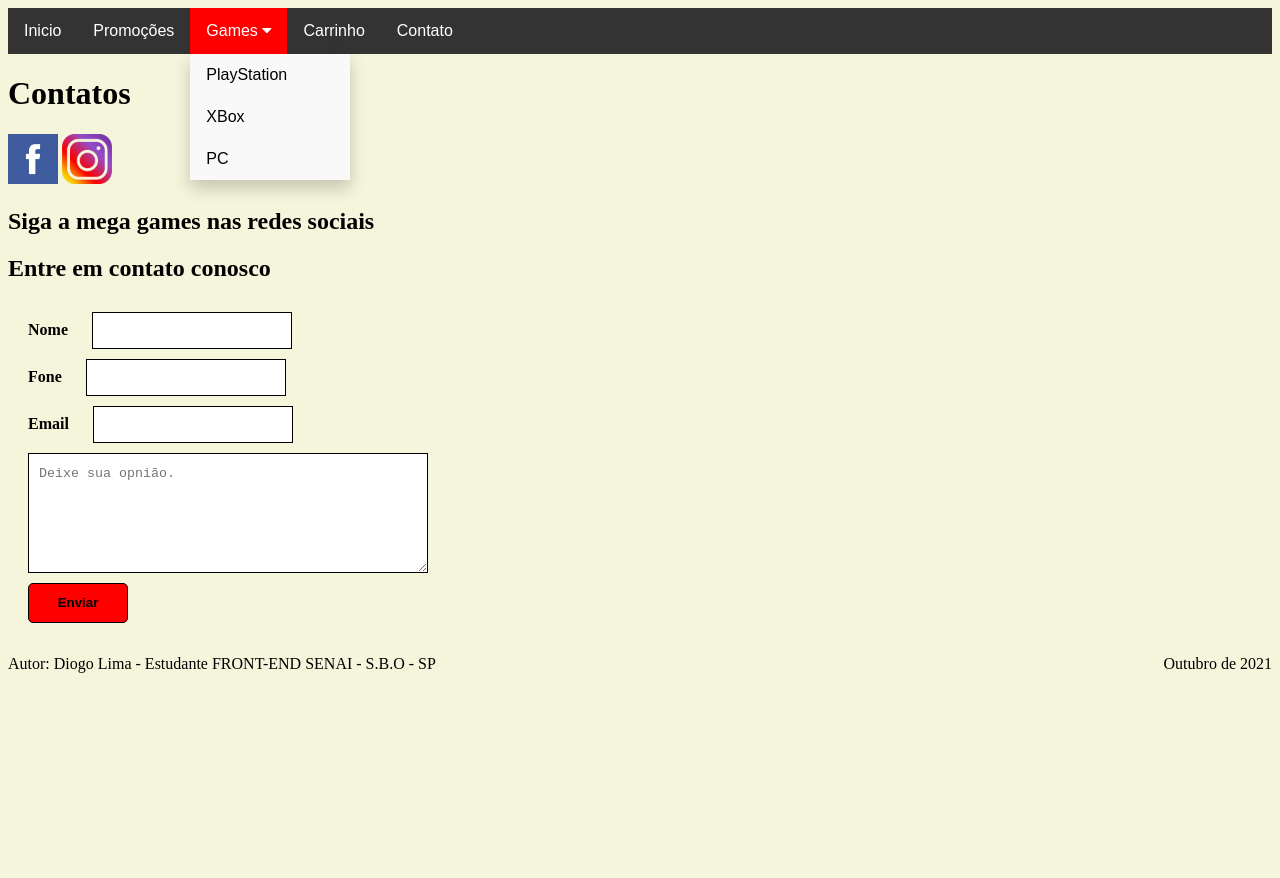
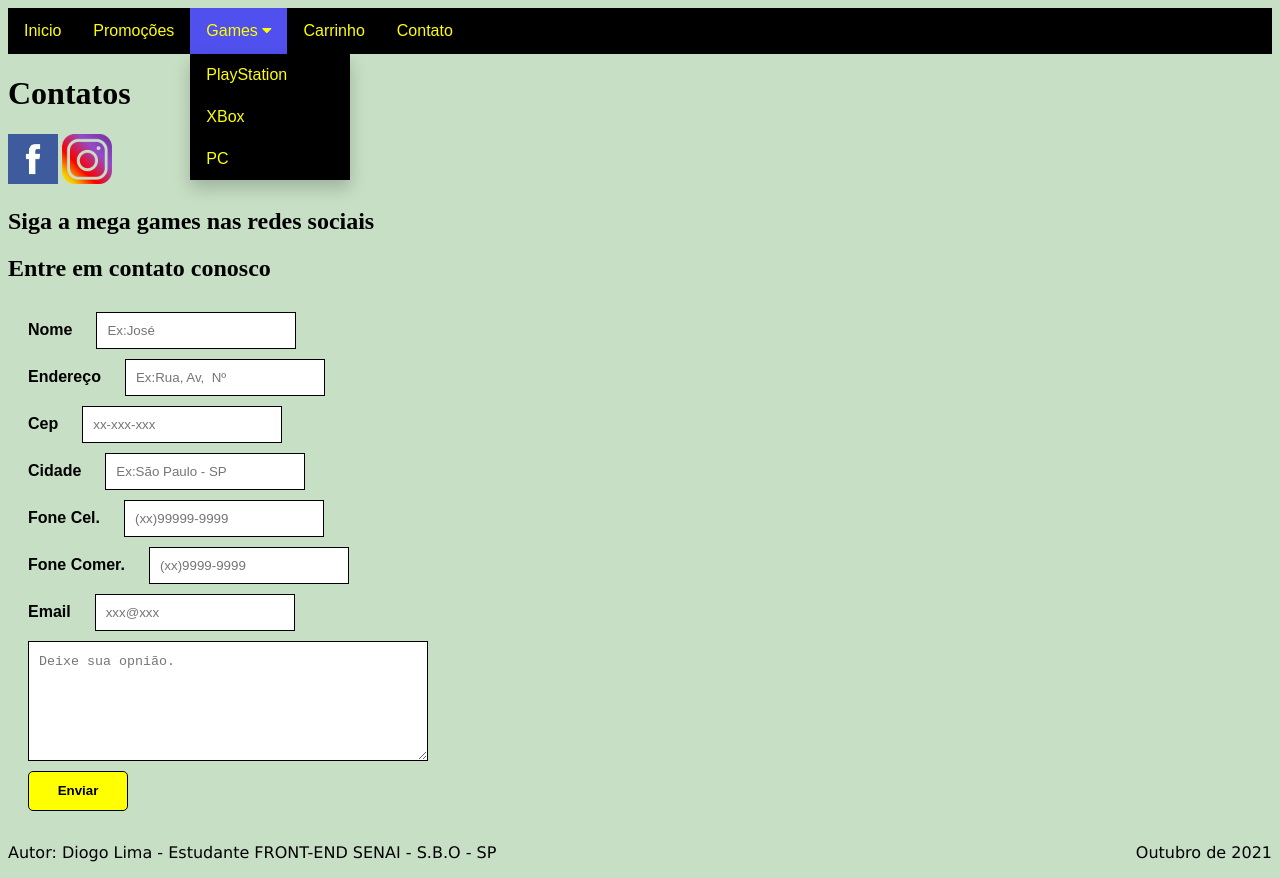
Before and after one commit to Diogolima21/Site-maga-games---senai, a plain HTML site: page contatos.html in a window 1280 px wide. Both pictures are taken after a click on the button "Games". Before the commit the page ends 800 px from the top, so only its background shows below. Drawn offline with Linux system fonts and the light colour scheme.

Commit message:
alteração

```diff
--- a/contatos.html
+++ b/contatos.html
@@ -1,10 +1,10 @@
 <html>
     <head>
         <meta charset="UTF-8">
-		<title>Loja Virtual MEGA GAMES</title>
+		    <title>Loja Virtual MEGA GAMES</title>
         <meta name="description" content="Loja virtual com jogos para diversão">
-		<meta name="keywords" content="XBOX, PS, PlayStation, PC, Atari">
-		<meta name="author" content="Estudantes SENAI - SBO">
+		    <meta name="keywords" content="XBOX, PS, PlayStation, PC, Atari">
+		    <meta name="author" content="Estudantes SENAI - SBO">
         <meta name="viewport" content="Width=device-with, initial-scale=1.0">
         <link rel="stylesheet" type="text/css" href="css/estilo (1).css">
         <link rel="stylesheet" href="https://cdnjs.cloudflare.com/ajax/libs/font-awesome/4.7.0/css/font-awesome.min.css">
@@ -34,13 +34,25 @@
                 <form name="formulario">
                 <h2>Entre em contato conosco</h2>
                 <label for="nome">Nome</label>
-                <input type="text" id="nomeid"/>
+                <input type="text" id="nomeid" placeholder="Ex:José"/>
                 <br>
-                <label for="fone">Fone</label>
-                <input type="tel" id="foneid"/>
+                <label for="endereco">Endereço</label>
+                <input type="text" id="nomeid" placeholder="Ex:Rua, Av,  Nº"/>
+                <br>
+                <label for="cep">Cep</label>
+                <input type="text" id="nomeid" placeholder="xx-xxx-xxx"/>
+                <br>
+                <label for="cidade">Cidade</label>
+                <input type="text" id="nomeid" placeholder="Ex:São Paulo - SP"/>
+                <br>
+                <label for="fone">Fone Cel.</label>
+                <input type="tel" id="foneid" placeholder="(xx)99999-9999"/>
+                <br>
+                <label for="fone">Fone Comer.</label>
+                <input type="tel" id="foneid" placeholder="(xx)9999-9999" />
                 <br>
                 <label for="email">Email</label>
-                <input type="email" id="emailid"/>
+                <input type="email" id="emailid" placeholder="xxx@xxx"/>
                 <br>
                 <textarea placeholder="Deixe sua opnião."></textarea>
                 <br>
@@ -49,10 +61,10 @@
 
             <footer>
                 <div style="float:left">
-                 <p>Autor: Diogo Lima - Estudante FRONT-END SENAI - S.B.O - SP</p>
+                 <p style="font-family: Verdana, Geneva, Tahoma, sans-serif;">Autor: Diogo Lima - Estudante FRONT-END SENAI - S.B.O - SP</p>
                 </div>
                 <div style="float:right">
-                    <p>Outubro de 2021</p>
+                    <p style="font-family: Verdana, Geneva, Tahoma, sans-serif;">Outubro de 2021</p>
                 </div>
             </footer>
     </body>
--- a/css/estilo (1).css
+++ b/css/estilo (1).css
@@ -1,5 +1,5 @@
 body{
-    background-color: beige;
+    background-color: rgb(199, 223, 197);
 }
 
 footer{
@@ -33,14 +33,14 @@ footer{
 /* CSS do Menu */
 .navbar {
     overflow: hidden;
-    background-color: #333;
+    background-color:black;
     font-family: Arial, Helvetica, sans-serif;
   }
 
   .navbar a {
     float: left;
     font-size: 16px;
-    color: white;
+    color:yellow;
     text-align: center;
     padding: 14px 16px;
     text-decoration: none;
@@ -56,7 +56,7 @@ footer{
     font-size: 16px;
     border: none;
     outline: none;
-    color: white;
+    color:yellow;
     padding: 14px 16px;
     background-color: inherit;
     font-family: inherit;
@@ -64,13 +64,13 @@ footer{
   }
 
   .navbar a:hover, .dropdown:hover .dropbtn, .dropbtn:focus {
-    background-color: red;
+    background-color: rgb(80, 80, 238);
   }
 
   .dropdown-content {
     display: none;
     position: absolute;
-    background-color: #f9f9f9;
+    background-color: black;
     min-width: 160px;
     box-shadow: 0px 8px 16px 0px rgba(0,0,0,0.2);
     z-index: 1;
@@ -78,7 +78,7 @@ footer{
 
   .dropdown-content a {
     float: none;
-    color: black;
+    color: yellow;
     padding: 12px 16px;
     text-decoration: none;
     display: block;
@@ -86,7 +86,7 @@ footer{
   }
 
   .dropdown-content a:hover {
-    background-color: #ddd;
+    background-color:black;
   }
 
   .show {
@@ -105,15 +105,15 @@ footer{
 }
 
 input:hover, textarea:hover, input:focus, textarea:focus {
-    border-color: #000066;
-    box-shadow: 5px 0px 9px #FFFF00;
-    background-color: rgba(141, 13, 13, 0.383);
+    border-color: black;
+    box-shadow: 5px 0px 9px black;
+    background-color: rgb(166, 213, 231);
     color: black;
     font-weight: bold;
 }
 
 .enviar {
-    background-color: red;
+    background-color: yellow;
     height: 40px;
     width: 100px;
     font-weight: bold;
@@ -132,7 +132,8 @@ textarea {
 }
 
 form label {
+    font-family: Arial, Helvetica, sans-serif;
     margin-left: 20px;
     color: black;
-    font-weight: bold;
+    font-weight: bolder;
 }
```
Also changed, not shown: index.html (+6 -26 lines).
